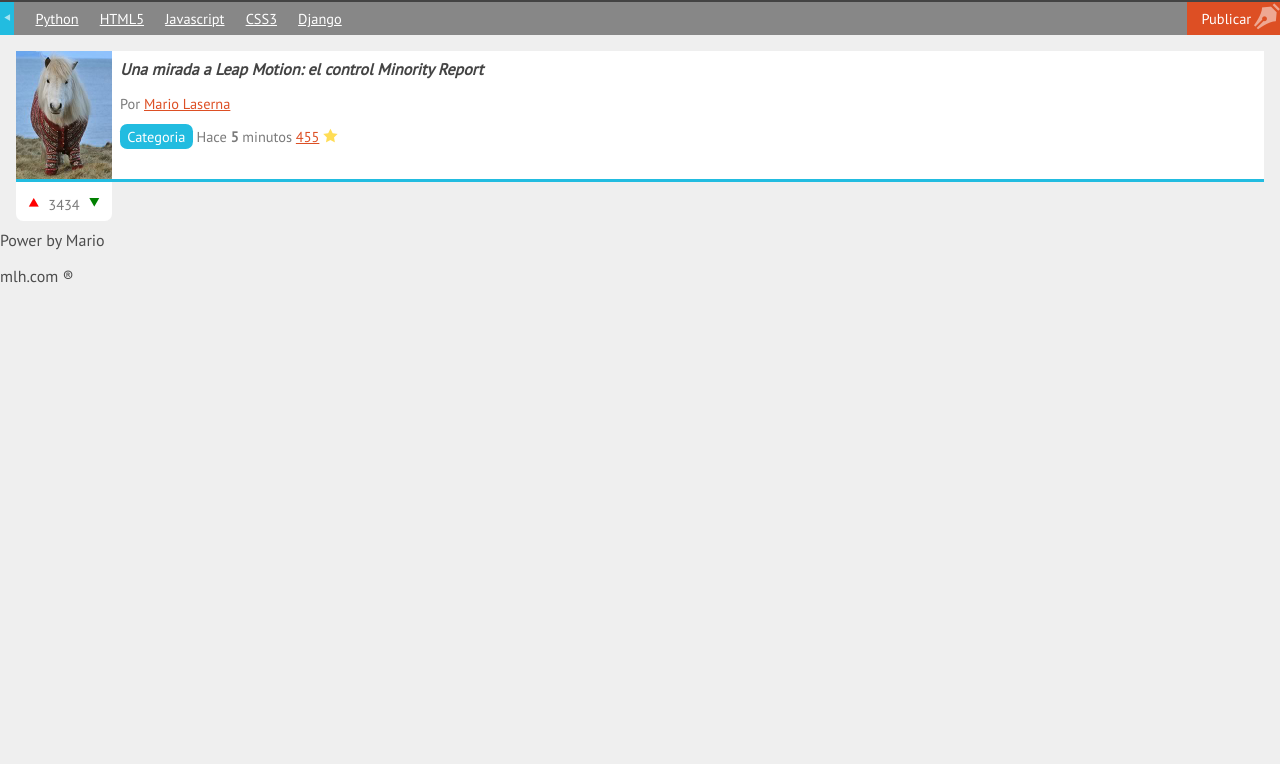
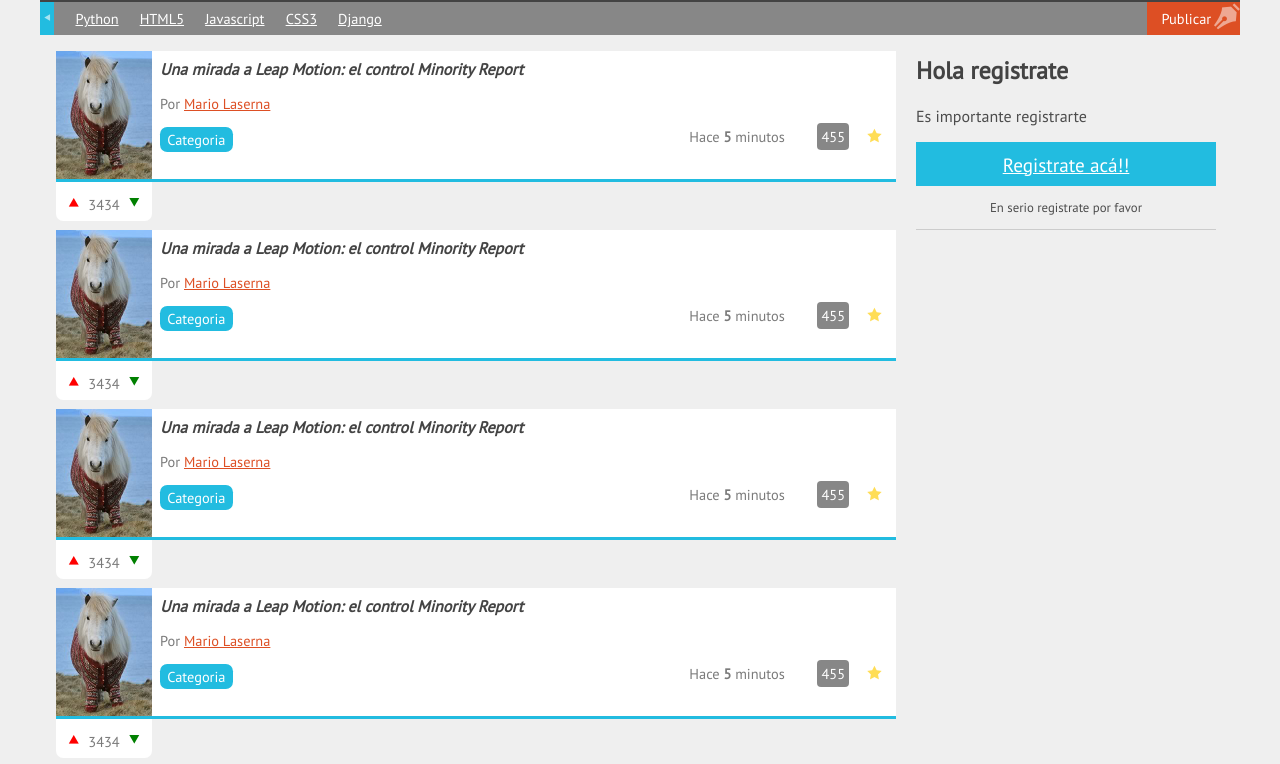
Before and after one commit to mario-laserna/mejorandola-disenoweb-puls3, a plain HTML site: page index.html in a window 1280 px wide. Shown: the part 106-870 px from the top of the page. Before the commit the page ends 800 px from the top, so only its background shows below. Drawn offline with Linux system fonts and the light colour scheme.

Commit message:
se agrega responsive design y bienvenida

```diff
--- a/estilos.css
+++ b/estilos.css
@@ -20,6 +20,9 @@ body
 	font-family: "PT Sans", Arial;
 	font-size: 16px;
 	margin: 0;
+}
+footer{
+
 }
 header
 {
@@ -127,6 +130,10 @@ nav #publicar_nav a
 	padding: 0.5em 1em;
 	text-decoration: none;
 }
+#bienvenida
+{
+	display: none;
+}
 #contenido
 {
 	margin: 1em;
@@ -144,8 +151,22 @@ nav #publicar_nav a
 	color: #7A7A7A;
 	font-size: 0.9em;
 }
+#contenido .item .datos_item
+{
+	text-align: right;
+}
+#contenido .item .datos_item .comentarios_item
+{
+	background: #878787;
+	border-radius: 4px;
+	color: white;
+	margin: 0 0 0 2em;
+	padding: 4px;
+	text-decoration: none;
+}
 #contenido .item .datos_item .guardar_item
 {
+	margin: 0 1em;
 	text-decoration: none;
 }
 #contenido .item .datos_item .guardar_item:after
@@ -159,6 +180,7 @@ nav #publicar_nav a
 	background: #22BCE0;
 	border-radius: 0.5em;
 	color: white;
+	float: left;
 	padding: 0.2em 0.5em;
 	text-decoration: none;
 }
--- a/index.html
+++ b/index.html
@@ -6,6 +6,7 @@
 	<link rel="stylesheet" type="text/css" href="normalize.css" />
 	<link href='http://fonts.googleapis.com/css?family=PT+Sans' rel='stylesheet' type='text/css' />
 	<link rel="stylesheet" type="text/css" href="estilos.css" />
+	<link rel="stylesheet" type="text/css" href="responsive.css" />
 </head>
 <body>
 	<header>
@@ -31,7 +32,106 @@
 		</ul>
 	</nav>
 
+	<aside id="bienvenida">
+		<h2>Hola registrate</h2>
+		<p>Es importante registrarte</p>
+		<a id="registro" href="#">Registrate acá!!</a>
+		<p id="mensaje_registro">En serio registrate por favor</p>
+	</aside>
+
 	<section id="contenido">
+		<article class="item">
+			<figure class="imagen_item">
+				<img src="imagen.jpg" />
+			</figure>
+			<h2 class="titulo_item">
+				<a href="#">Una mirada a Leap Motion: el control Minority Report</a>
+			</h2>
+			<p class="autor_item">
+				Por <a href="#">Mario Laserna</a>
+			</p>
+			<p class="datos_item">
+				<a class="tag_item" href="#">Categoria</a>
+				<span class="fecha_item">Hace <strong>5</strong> minutos</span>
+				<a class="comentarios_item" href="#">455</a>
+				<a class="guardar_item" href="#"></a>
+			</p>
+			<p class="votacion">
+				<a class="up" href="#"></a>
+				3434
+				<a class="down" href="#"></a>
+			</p>
+		</article>
+
+		<article class="item">
+			<figure class="imagen_item">
+				<img src="imagen.jpg" />
+			</figure>
+			<h2 class="titulo_item">
+				<a href="#">Una mirada a Leap Motion: el control Minority Report</a>
+			</h2>
+			<p class="autor_item">
+				Por <a href="#">Mario Laserna</a>
+			</p>
+			<p class="datos_item">
+				<a class="tag_item" href="#">Categoria</a>
+				<span class="fecha_item">Hace <strong>5</strong> minutos</span>
+				<a class="comentarios_item" href="#">455</a>
+				<a class="guardar_item" href="#"></a>
+			</p>
+			<p class="votacion">
+				<a class="up" href="#"></a>
+				3434
+				<a class="down" href="#"></a>
+			</p>
+		</article>
+
+		<article class="item">
+			<figure class="imagen_item">
+				<img src="imagen.jpg" />
+			</figure>
+			<h2 class="titulo_item">
+				<a href="#">Una mirada a Leap Motion: el control Minority Report</a>
+			</h2>
+			<p class="autor_item">
+				Por <a href="#">Mario Laserna</a>
+			</p>
+			<p class="datos_item">
+				<a class="tag_item" href="#">Categoria</a>
+				<span class="fecha_item">Hace <strong>5</strong> minutos</span>
+				<a class="comentarios_item" href="#">455</a>
+				<a class="guardar_item" href="#"></a>
+			</p>
+			<p class="votacion">
+				<a class="up" href="#"></a>
+				3434
+				<a class="down" href="#"></a>
+			</p>
+		</article>
+
+		<article class="item">
+			<figure class="imagen_item">
+				<img src="imagen.jpg" />
+			</figure>
+			<h2 class="titulo_item">
+				<a href="#">Una mirada a Leap Motion: el control Minority Report</a>
+			</h2>
+			<p class="autor_item">
+				Por <a href="#">Mario Laserna</a>
+			</p>
+			<p class="datos_item">
+				<a class="tag_item" href="#">Categoria</a>
+				<span class="fecha_item">Hace <strong>5</strong> minutos</span>
+				<a class="comentarios_item" href="#">455</a>
+				<a class="guardar_item" href="#"></a>
+			</p>
+			<p class="votacion">
+				<a class="up" href="#"></a>
+				3434
+				<a class="down" href="#"></a>
+			</p>
+		</article>
+
 		<article class="item">
 			<figure class="imagen_item">
 				<img src="imagen.jpg" />
--- /dev/null
+++ b/responsive.css
@@ -0,0 +1,41 @@
+@media screen and (min-width: 768px)
+{
+	body
+	{
+		margin: 0 auto;
+		max-width: 1200px;
+	}
+	#bienvenida
+	{
+		border-bottom: 1px solid #CCC;
+		display: block;
+		float: right;
+		margin-right: 2%;
+		width: 25%;
+	}
+	#bienvenida h2
+	{
+		color: #434343;
+	}
+	#bienvenida #mensaje_registro
+	{
+		font-size: 0.8em;
+	}
+	#bienvenida #mensaje_registro,
+	#bienvenida #registro
+	{
+		text-align: center;
+	}
+	#bienvenida #registro
+	{
+		background: #22BCE0;
+		color: white;
+		display: block;
+		font-size: 1.2em;
+		padding: 0.5em 0;
+	}
+	#contenido
+	{
+		width: 70%;
+	}
+}
```
Also changed, not shown: desktop.png (added).
